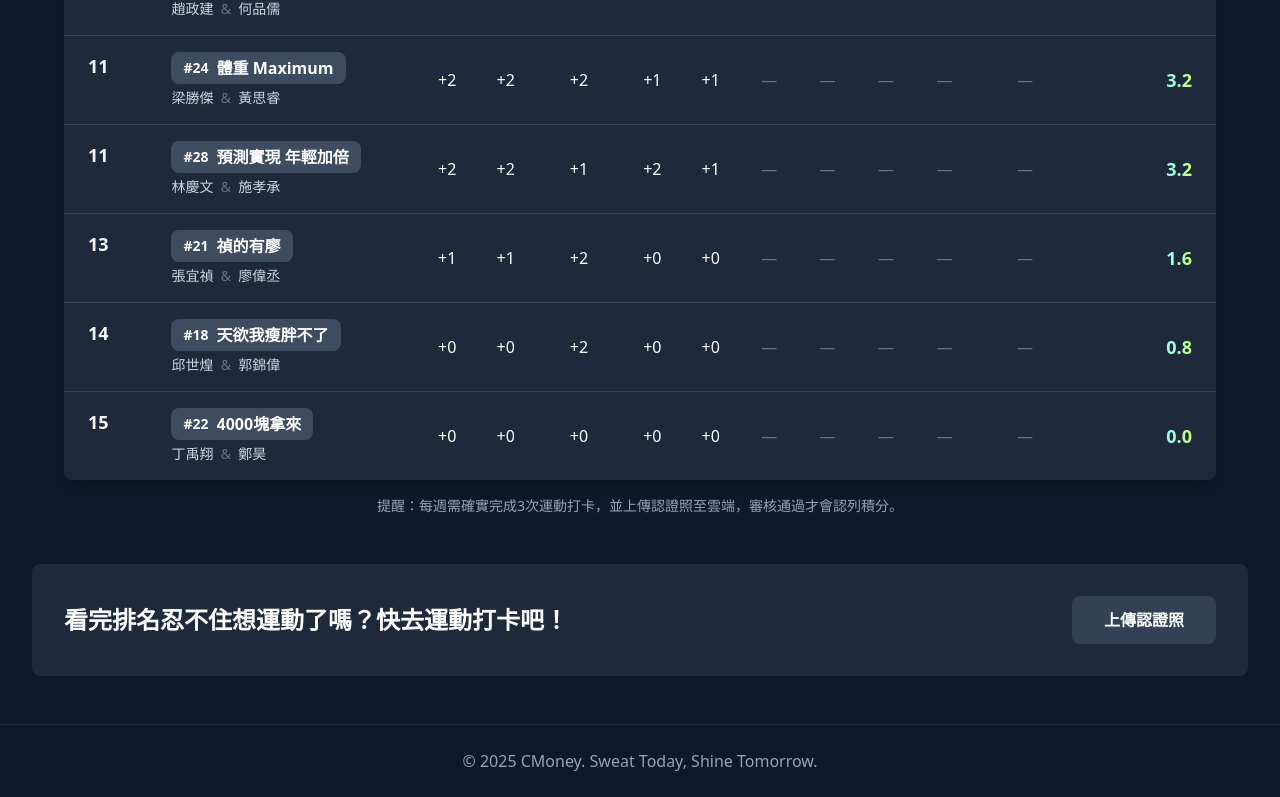
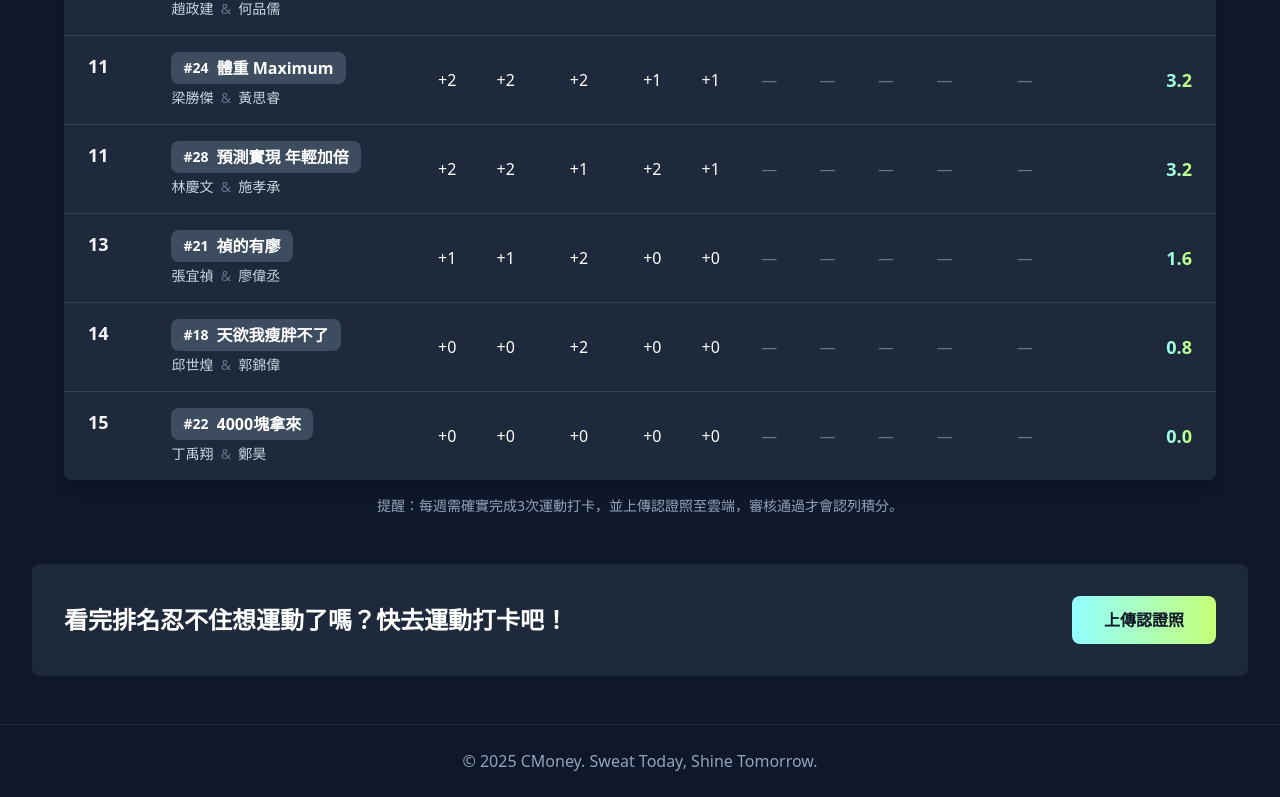
Before and after one commit to LouieWeng/cmoney-fitness-challenge, a React (Vite) app: page /#/ranking in a window 1280 px wide. Shown: the part 1295-2092 px from the top of the page. Built offline with nearby package versions, Linux system fonts and the light colour scheme.

Commit message:
Update RankingPage.tsx

```diff
--- a/pages/RankingPage.tsx
+++ b/pages/RankingPage.tsx
@@ -275,7 +275,7 @@ const RankingPage: React.FC = () => {
                 <h2 className="text-2xl font-bold text-white">看完排名忍不住想運動了嗎？快去運動打卡吧！</h2>
             </div>
             <div className="flex flex-col sm:flex-row gap-4 flex-shrink-0">
-                <a href={"https://drive.google.com/drive/u/0/folders/1d-JmO9mOgzwFn-2AMeuIUuh-IM_5qSrv"} target="_blank" rel="noopener noreferrer" className="inline-block bg-slate-700 text-white font-bold py-3 px-8 rounded-lg hover:bg-slate-600 transition-colors">
+                <a href={"https://drive.google.com/drive/u/0/folders/1d-JmO9mOgzwFn-2AMeuIUuh-IM_5qSrv"} target="_blank" rel="noopener noreferrer" className="inline-block bg-gradient-to-r from-[#92FFFE] to-[#C4FF77] text-slate-900 font-bold py-3 px-8 rounded-lg hover:brightness-110 transition-all">
                     上傳認證照
                 </a>
             </div>
```
